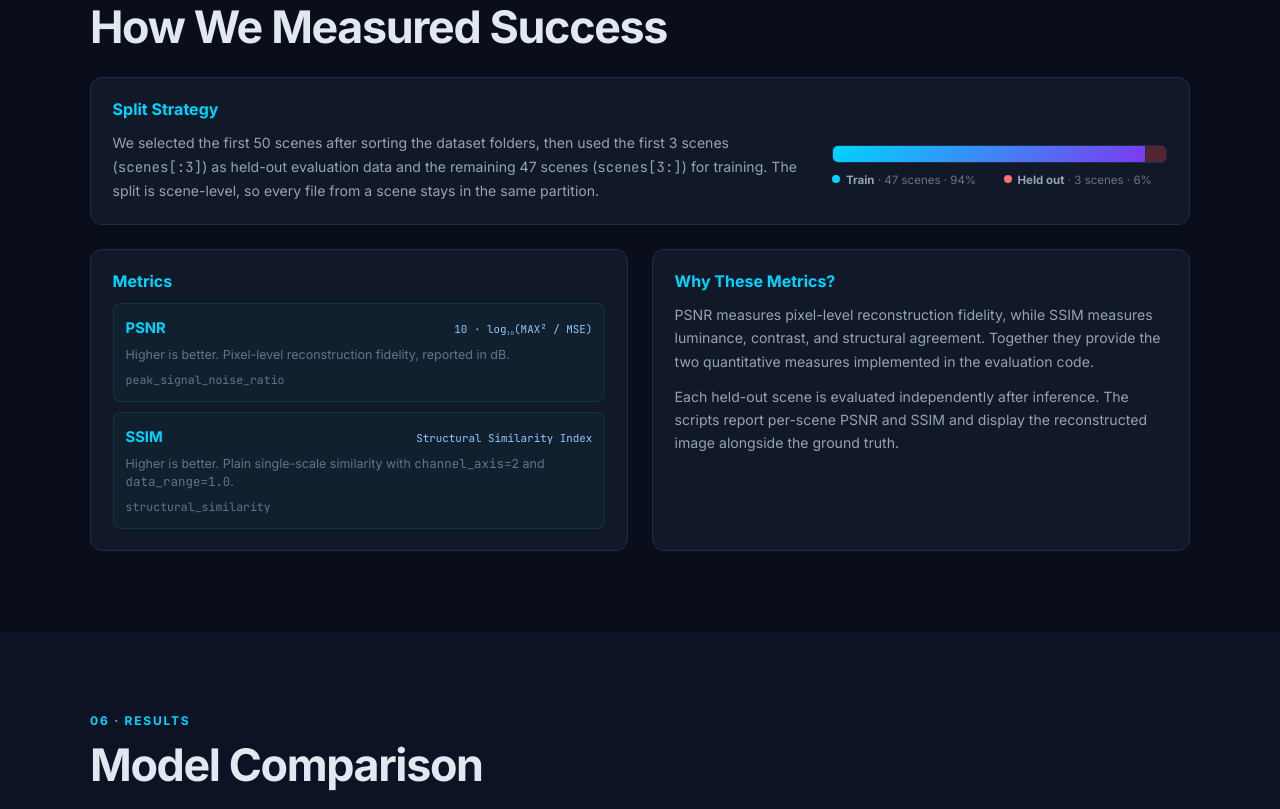
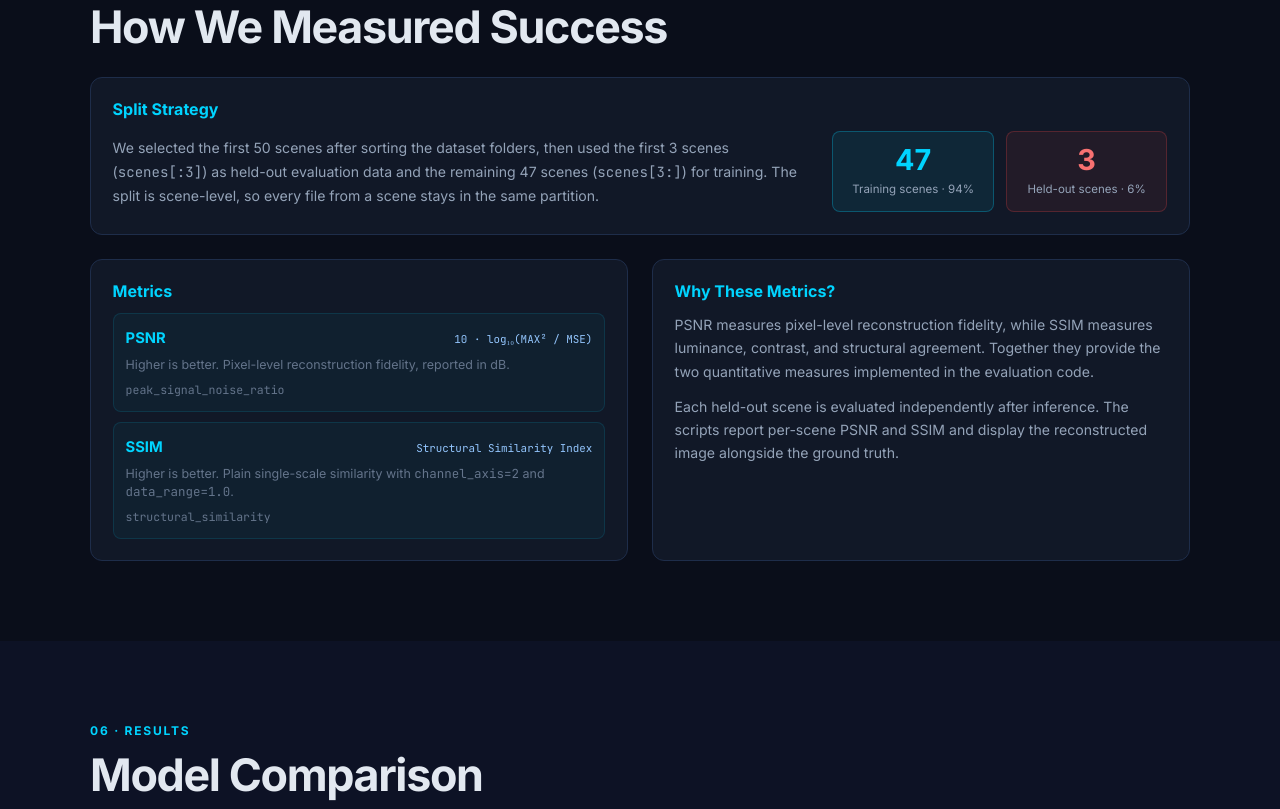
Before and after one commit to SunayDESAI/ml_project, a plain HTML site: page index.html in a window 1280 px wide. Shown: the part 6111-6920 px from the top of the page. Drawn offline with nearby package versions, Linux system fonts and the light colour scheme; animation ran at ten frames a second.

Commit message:
Final changes

```diff
--- a/css/style.css
+++ b/css/style.css
@@ -413,39 +413,41 @@ pre {
   align-items: center;
 }
 .split-card-layout p { max-width: 760px; }
-.split-visual { min-width: 280px; }
-.split-bar {
-  display: flex; border-radius: 6px; overflow: hidden;
-  height: 18px; border: 1px solid var(--border);
-}
-.split-train {
-  background: linear-gradient(135deg, var(--accent), var(--accent2));
-  flex: 47;
-}
-.split-test {
-  background: rgba(239,68,68,0.3); border-left: 1px solid var(--border);
-  flex: 3;
-}
-.split-legend {
+.split-stats {
   display: grid;
   grid-template-columns: 1fr 1fr;
-  gap: 0.5rem;
-  margin-top: 0.65rem;
-  color: var(--text-dim);
+  gap: 0.75rem;
+  min-width: 280px;
+}
+.split-stat {
+  min-width: 0;
+  border: 1px solid var(--border);
+  border-radius: var(--radius-sm);
+  padding: 0.85rem 0.75rem;
+  text-align: center;
+}
+.split-stat strong {
+  display: block;
+  font-size: 1.8rem;
+  line-height: 1;
+  margin-bottom: 0.45rem;
+}
+.split-stat span {
+  display: block;
+  color: var(--text-muted);
   font-size: 0.72rem;
   line-height: 1.35;
 }
-.split-legend strong { color: var(--text-muted); }
-.split-dot {
-  display: inline-block;
-  width: 8px;
-  height: 8px;
-  border-radius: 50%;
-  margin-right: 0.35rem;
-  vertical-align: 1px;
+.split-stat-train {
+  background: rgba(0,212,255,0.08);
+  border-color: rgba(0,212,255,0.28);
 }
-.split-dot-train { background: var(--accent); }
-.split-dot-test { background: #f87171; }
+.split-stat-train strong { color: var(--accent); }
+.split-stat-test {
+  background: rgba(239,68,68,0.08);
+  border-color: rgba(239,68,68,0.25);
+}
+.split-stat-test strong { color: #f87171; }
 .metric-list { display: flex; flex-direction: column; gap: 0.65rem; margin-top: 0; }
 .metric-item {
   background: rgba(0,212,255,0.04);
@@ -462,15 +464,13 @@ pre {
 
 @media (max-width: 1050px) {
   .split-card-layout { grid-template-columns: 1fr; gap: 1rem; }
-  .split-bar { width: 100%; }
 }
 
 @media (max-width: 700px) {
   .eval-grid { grid-template-columns: 1fr; }
   .eval-card-split { grid-column: auto; }
   .metric-heading { align-items: flex-start; }
-  .split-visual { min-width: 0; }
-  .split-legend { grid-template-columns: 1fr; }
+  .split-stats { min-width: 0; }
 }
 
 /* ========== CHART ========== */
--- a/index.html
+++ b/index.html
@@ -449,14 +449,14 @@ gt = gt_image.astype(np.float32) / 255.0</code></pre>
             <h4>Split Strategy</h4>
             <div class="split-card-layout">
               <p>We selected the first 50 scenes after sorting the dataset folders, then used the first 3 scenes (<code>scenes[:3]</code>) as held-out evaluation data and the remaining 47 scenes (<code>scenes[3:]</code>) for training. The split is scene-level, so every file from a scene stays in the same partition.</p>
-              <div class="split-visual">
-                <div class="split-bar" aria-label="47 training scenes and 3 held-out scenes">
-                  <div class="split-train"></div>
-                  <div class="split-test"></div>
+              <div class="split-stats" aria-label="47 training scenes and 3 held-out scenes">
+                <div class="split-stat split-stat-train">
+                  <strong>47</strong>
+                  <span>Training scenes · 94%</span>
                 </div>
-                <div class="split-legend">
-                  <span><i class="split-dot split-dot-train"></i><strong>Train</strong> · 47 scenes · 94%</span>
-                  <span><i class="split-dot split-dot-test"></i><strong>Held out</strong> · 3 scenes · 6%</span>
+                <div class="split-stat split-stat-test">
+                  <strong>3</strong>
+                  <span>Held-out scenes · 6%</span>
                 </div>
               </div>
             </div>
```
